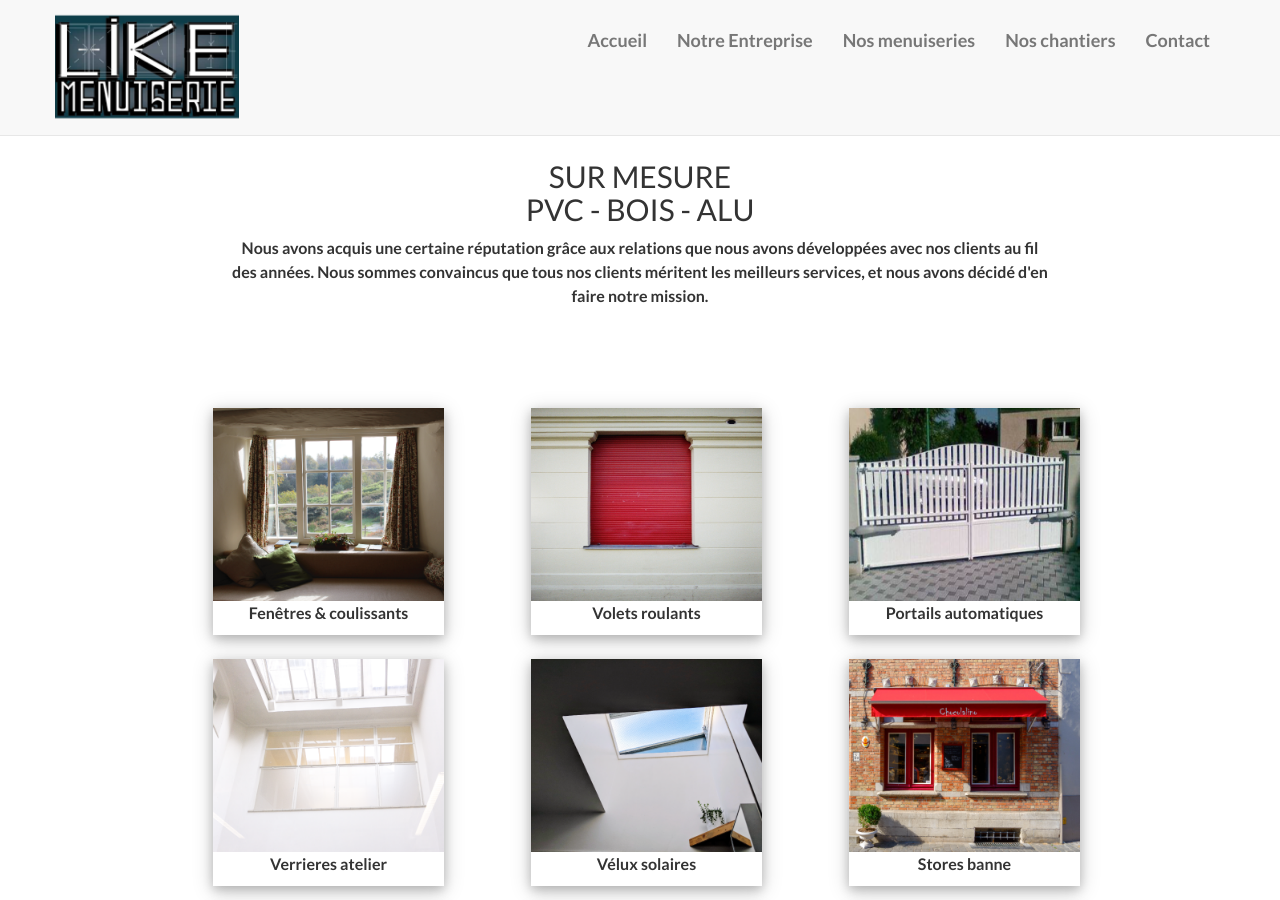
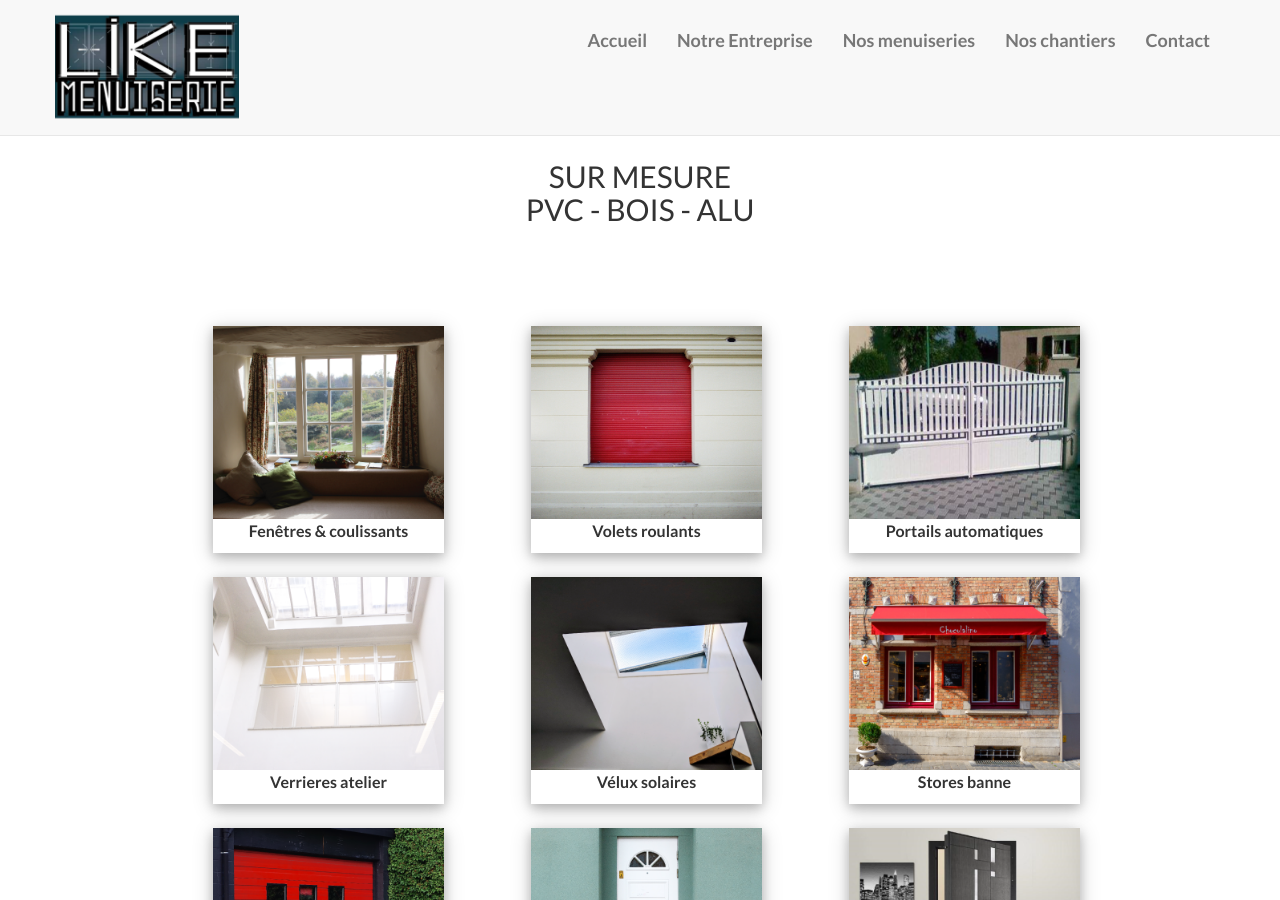
Before and after one commit to IsmaelSANE/likemenuiserie-beta, a Jekyll site: the page built from menuiseries/index.html, in a window 1280 px wide and 900 px high. Built offline with Jekyll 4.4.1, drawn with Linux system fonts in a browser that asks for light colours.

Commit message:
Remove p tag on chantier layout and menuiseries layout

```diff
--- a/_includes/cards.html
+++ b/_includes/cards.html
@@ -1,10 +1,10 @@
 <div class="col-lg-8 col-lg-offset-2">
   <h2 id="intro-cards" class="text-center">SUR MESURE<br> PVC - BOIS - ALU</h2>
   <p class="text-center">
-    Nous avons acquis une certaine réputation grâce aux relations que nous avons
+    <!-- Nous avons acquis une certaine réputation grâce aux relations que nous avons
     développées avec nos clients au fil des années.
     Nous sommes convaincus que tous nos clients méritent les meilleurs services,
-    et nous avons décidé d'en faire notre mission.
+    et nous avons décidé d'en faire notre mission. -->
   </p>
 </div>
 <div class="content-container col-lg-offset-2">
--- a/_includes/chantiers.html
+++ b/_includes/chantiers.html
@@ -2,8 +2,8 @@
   <div class="col-lg-8 col-lg-offset-2">
     <h2 id="intro-cards" class="text-center">NOS CHANTIERS</h2>
     <p class="text-center">
-      Nous délivrons nos services sur du neuf, comme sur de la rénovation, sur
-      Bordeaux Métropole et l'ensemble de la Gironde.
+      <!-- Nous délivrons nos services sur du neuf, comme sur de la rénovation, sur
+      Bordeaux Métropole et l'ensemble de la Gironde. -->
   </div>
 </div>
 <div class="row second-part">
--- a/css/landing-page.css
+++ b/css/landing-page.css
@@ -26,6 +26,10 @@
 h6 {
     font-family: "Lato","Helvetica Neue",Helvetica,Arial,sans-serif;
     font-weight: 700;
+}
+
+.hero-logo {
+  width: 45%;
 }
 
 .content-container {
```
Also changed, not shown: img/Logo-Like-hero.png (added).
